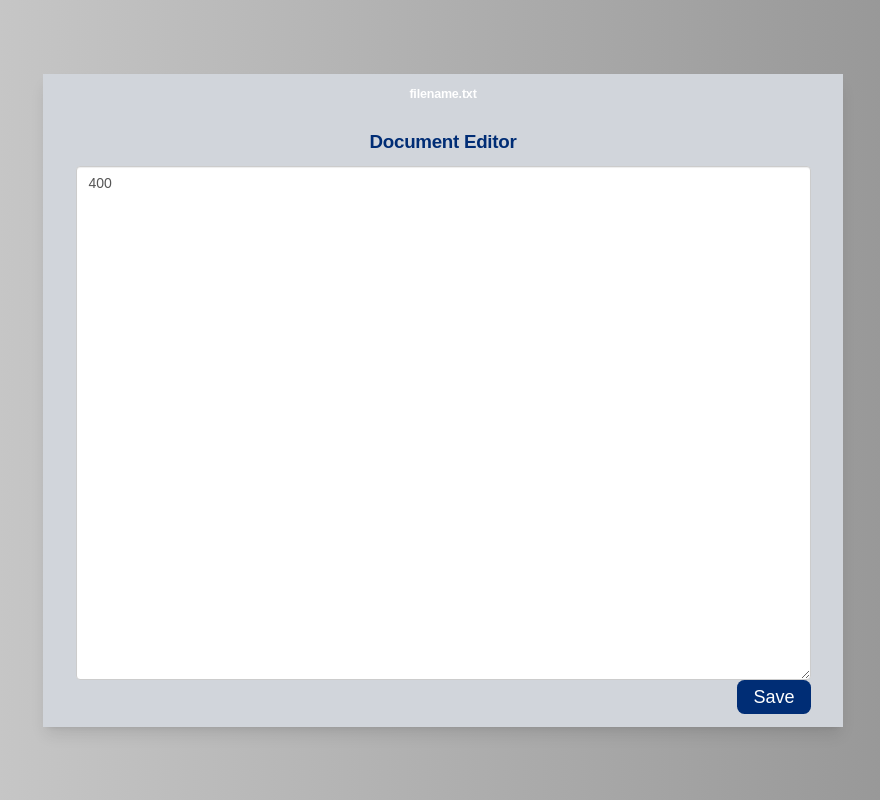
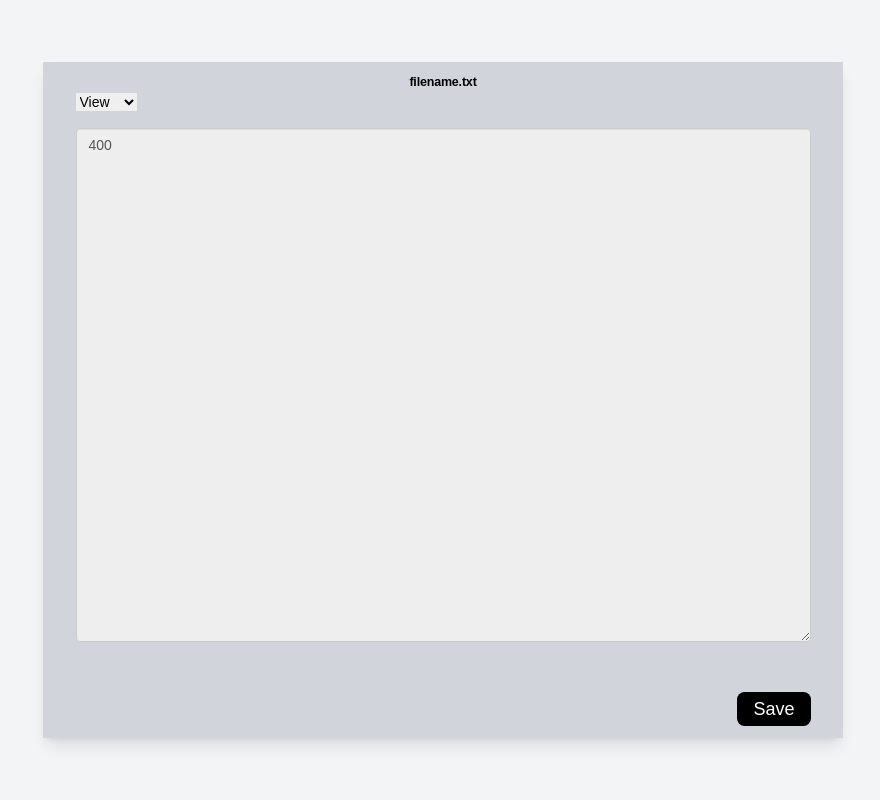
Before and after one commit to artie-nazarov/Distributed-Web-Pages, a Flask app: template src/templates/docedit.html in a window 1280 px wide. Shown: the whole page, without its empty margins (197-1077 px from the left). Run offline with Flask 2, Linux system fonts and the light colour scheme; the template is opened without the code that fills it, so the values that code supplies are empty; some libraries are stand-ins or nearby versions.

Commit message:
updated docedit with view and edit

```diff
--- a/src/static/js/script.js
+++ b/src/static/js/script.js
@@ -18,6 +18,15 @@
 {
         counter--;
         ele.parentNode.remove();
+}
+
+function dropdownChange() {
+        var dropdown = document.getElementById("dropdown");
+        var textarea = document.getElementById("document");
+        textarea.readOnly = true;
+        dropdown.addEventListener("change", function () {
+                textarea.readOnly = (dropdown.value === "View");
+        });
 }
 
 function putJSON(url, data) {
--- a/src/templates/docedit.html
+++ b/src/templates/docedit.html
@@ -2,20 +2,28 @@
 {% block title %}Create Document{% endblock %}
 {% block content %}
 
-    <section class="bg-grey-100 min-h-screen flex items-center justify-center">
+    <section class="bg-gray-100 min-h-screen flex items-center justify-center">
         <div class="bg-gray-300 flex shadow-lg max-w-7xl p-5 items-center">
 
             <div class="px-8 md:px-160">
                     <div class="form-group shadow-textarea">
-                    <h2 class="font-bold text-xl text-grey">filename.txt</h2>
+                    <h2 class="font-bold text-xl text-black">filename.txt</h2>
+                    <select id="dropdown" style="color: black;">
+                        <option value="View">View</option>
+                        <option value="Edit">Edit</option>
+                        <option value="Delete">Delete</option>
+                 .  </select>
                     </div>
-                    <h2 class="font-bold text-3xl text-[#002D75] py-5">Document Editor</h2>
                     <textarea class="form-control z-depth-1" id="document" cols= "300" rows="25" placeholder="Enter text here"></textarea>
-                    <button type="save" class="bg-[#002D75] btn-lg rounded-xl float-right text-white py-2 hover:scale-105 duration-300">Save</button>
+                    <button type="save" class="bg-black btn-lg rounded-xl mt-20 float-right text-white py-2 hover:scale-105 duration-300">Save</button>
+                    </div>
+                    </div>
             </div>
         </div>
     </section>
+
         <script type="text/javascript">
-           loadFile(document.getElementById("document"));
+         loadFile(document.getElementById("document"));
+        dropdownChange();
         </script>
 {% endblock %}
```
